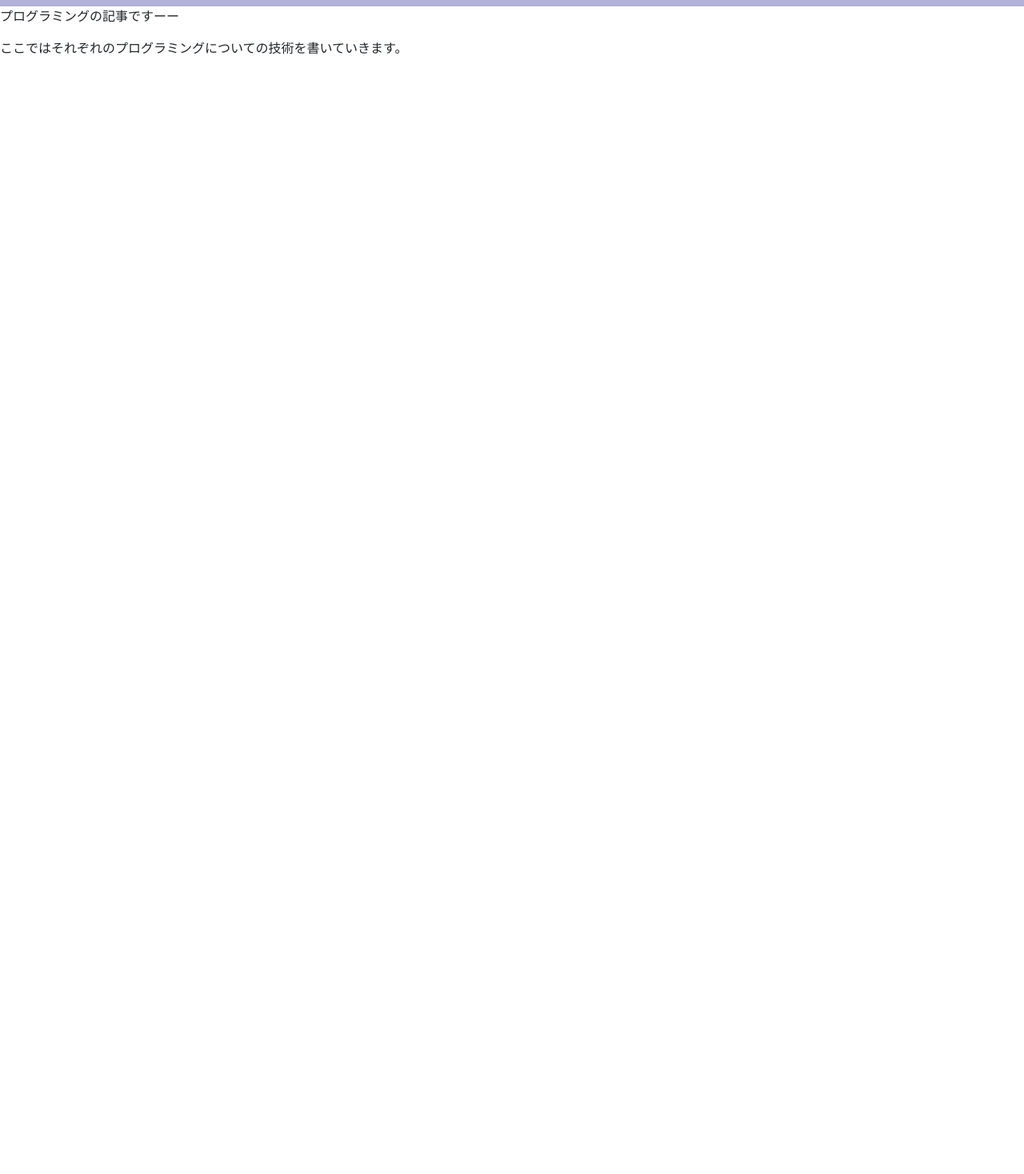
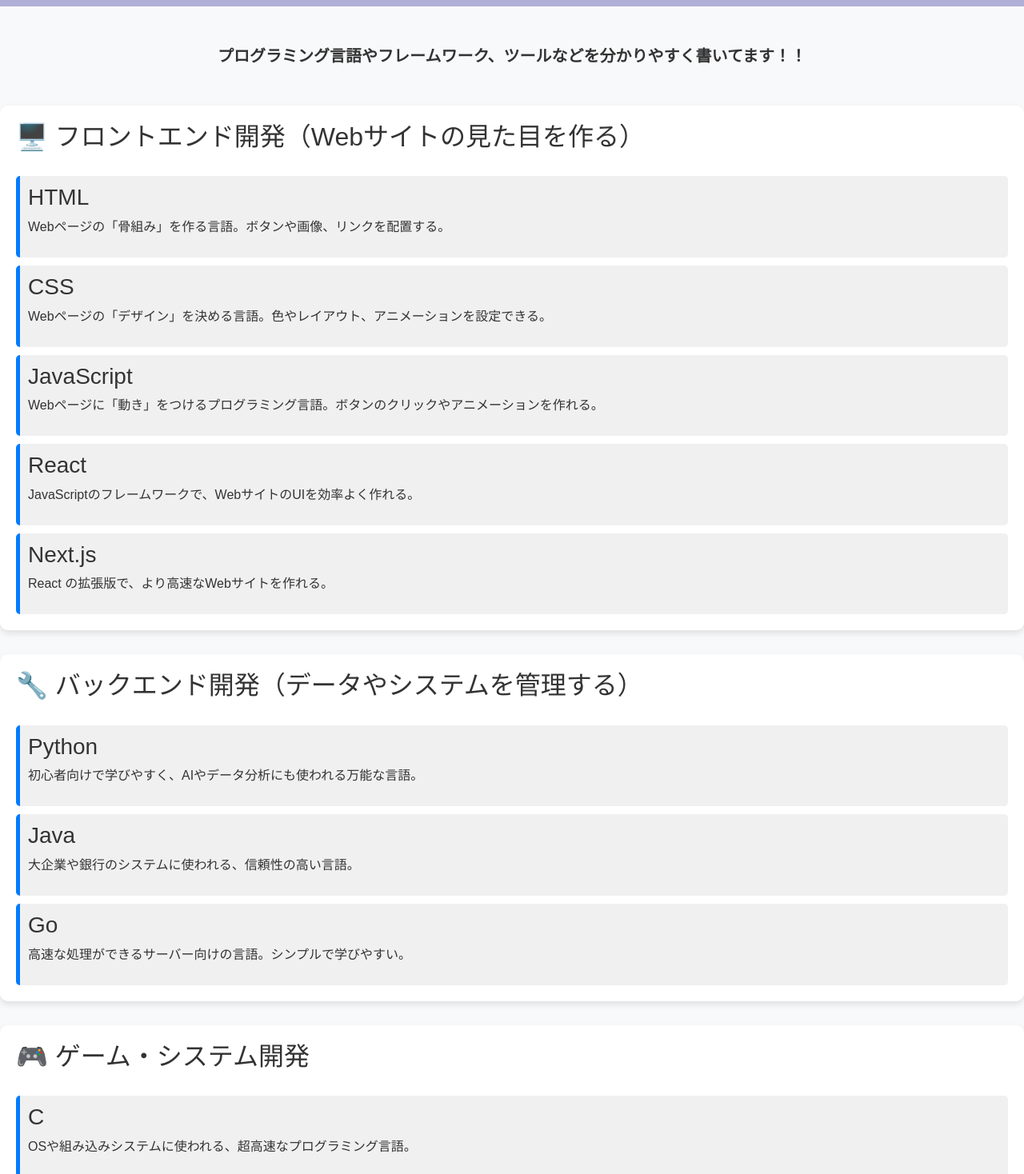
Before and after one commit to takapom/student_site, a React (Vite) app: page /program in a window 1280 px wide. Shown: the part 42-1510 px from the top of the page at 80% size. Before the commit the page ends 800 px from the top, so only its background shows below. Built offline with nearby package versions, Linux system fonts and the light colour scheme.

Commit message:
プログラミング言語の説明書いた

```diff
--- a/src/components/Home.css
+++ b/src/components/Home.css
@@ -10,7 +10,7 @@
   }
 
 .postContents {
-    width: 600px;
+    width: 90%;
     height: auto;
     max-width: 600px;
     background-color: azure;
--- a/src/components2/Main.css
+++ b/src/components2/Main.css
@@ -16,10 +16,11 @@
 }
 
 .new-make {
-    width: 60%;
+    width: 70%;
     max-width: 800px;
     margin-top: 50px;
-    padding: 20px;
+    padding: 40px;
+    border: 2px solid;
     background-color: rgb(224, 178, 178);
     border-radius: 10px;
     box-shadow: 0px 4px 6px rgba(0, 0, 0, 0.1);
--- a/src/components2/Navibar.css
+++ b/src/components2/Navibar.css
@@ -104,6 +104,8 @@
 
 /* フッター全体 */
 .footer {
+    margin-left: 10%;
+    margin-right: 10%;
     background: linear-gradient(135deg, #1e1e1e, #292929);
     color: white;
     padding: 30px 0;
@@ -112,12 +114,13 @@
 
 /* フッターのコンテナ */
 .footer-container {
+    margin: auto;
     display: flex;
+    justify-content: center;
     flex-wrap: wrap;
-    justify-content: space-between;
+    justify-content: space-around;
     align-items: center;
     max-width: 1200px;
-    margin: 0 auto;
     padding: 0 20px;
 }
 
--- a/src/components2/Navibar.jsx
+++ b/src/components2/Navibar.jsx
@@ -25,10 +25,10 @@
    <div className='container-new'>
     <div className='new-make'>
       <h1>更新内容</h1>
-      <p>2/24；掲示板のバグ修正</p>
       <p>2/24：教科書売買システムのバグ修正</p>
       <p>2/24：ログインバグ修正</p>
       <p>2/25：就活情報の記載</p>
+      <p>2/25：プログラミング言語の追記</p>
     </div>
   </div>
 
@@ -44,7 +44,7 @@
 
       <div className='syukatu-container'>
         <p>job hunting</p>
-        <Link to="/program">
+        <Link to="#">
         <button>check</button>
         </Link>
       </div>
--- /dev/null
+++ b/src/components2/Program.css
@@ -0,0 +1,61 @@
+/* 全体のスタイル */
+body {
+    font-family: 'Arial', sans-serif;
+    margin: 0;
+    padding: 0;
+    background-color: #f8f9fa;
+    color: #333;
+}
+
+.first-text{
+    margin: 50px 50px;
+    font-size: 20px;
+    font-weight: bold;
+    text-align: center;
+}
+
+/* ヘッダー */
+header {
+    /* background: linear-gradient(135deg, #007bff, #00c6ff); */
+    color: white;
+    text-align: center;
+    padding: 20px;
+}
+
+/* メインコンテンツ */
+main {
+    max-width: 800px;
+    margin: 20px auto;
+    padding: 0 20px;
+}
+
+/* カテゴリー（各分野の見出し） */
+.category {
+    margin-bottom: 30px;
+    padding: 20px;
+    background-color: white;
+    border-radius: 10px;
+    box-shadow: 0 4px 8px rgba(0, 0, 0, 0.1);
+}
+
+.category h2{
+    margin-bottom: 30px;
+}
+
+/* 言語のスタイル */
+.language {
+    padding: 10px;
+    margin-top: 10px;
+    background-color: #f0f0f0;
+    border-left: 5px solid #007bff;
+    border-radius: 5px;
+}
+
+/* フッター */
+footer {
+    text-align: center;
+    padding: 10px;
+    background-color: #333;
+    color: white;
+    margin-top: 20px;
+}
--- a/src/components2/Program.jsx
+++ b/src/components2/Program.jsx
@@ -1,12 +1,70 @@
-import React from 'react'
+import React from 'react';
+import "./Program.css";
 
 const Program = () => {
   return (
-    <div>
-        <p>プログラミングの記事ですーー </p>
-       <p>ここではそれぞれのプログラミングについての技術を書いていきます。</p>
+    <div className="program-container">
+      <h1 className='first-text'>
+        プログラミング言語やフレームワーク、ツールなどを分かりやすく書いてます！！
+      </h1>
+
+      <section className="category">
+        <h2>🖥️ フロントエンド開発（Webサイトの見た目を作る）</h2>
+        <div className="language">
+          <h3>HTML</h3>
+          <p>Webページの「骨組み」を作る言語。ボタンや画像、リンクを配置する。</p>
+        </div>
+        <div className="language">
+          <h3>CSS</h3>
+          <p>Webページの「デザイン」を決める言語。色やレイアウト、アニメーションを設定できる。</p>
+        </div>
+        <div className="language">
+          <h3>JavaScript</h3>
+          <p>Webページに「動き」をつけるプログラミング言語。ボタンのクリックやアニメーションを作れる。</p>
+        </div>
+        <div className="language">
+          <h3>React</h3>
+          <p>JavaScriptのフレームワークで、WebサイトのUIを効率よく作れる。</p>
+        </div>
+        <div className="language">
+          <h3>Next.js</h3>
+          <p>React の拡張版で、より高速なWebサイトを作れる。</p>
+        </div>
+      </section>
+
+      <section className="category">
+        <h2>🔧 バックエンド開発（データやシステムを管理する）</h2>
+        <div className="language">
+          <h3>Python</h3>
+          <p>初心者向けで学びやすく、AIやデータ分析にも使われる万能な言語。</p>
+        </div>
+        <div className="language">
+          <h3>Java</h3>
+          <p>大企業や銀行のシステムに使われる、信頼性の高い言語。</p>
+        </div>
+        <div className="language">
+          <h3>Go</h3>
+          <p>高速な処理ができるサーバー向けの言語。シンプルで学びやすい。</p>
+        </div>
+      </section>
+
+      <section className="category">
+        <h2>🎮 ゲーム・システム開発</h2>
+        <div className="language">
+          <h3>C</h3>
+          <p>OSや組み込みシステムに使われる、超高速なプログラミング言語。</p>
+        </div>
+        <div className="language">
+          <h3>C++</h3>
+          <p>ゲーム開発やハイパフォーマンスなアプリに使われる言語。</p>
+        </div>
+        <div className="language">
+          <h3>C#</h3>
+          <p>Unity でのゲーム開発に使われる言語。ゲームを作りたい人におすすめ！</p>
+        </div>
+      </section>
     </div>
-  )
+  );
 }
 
 export default Program;
```
